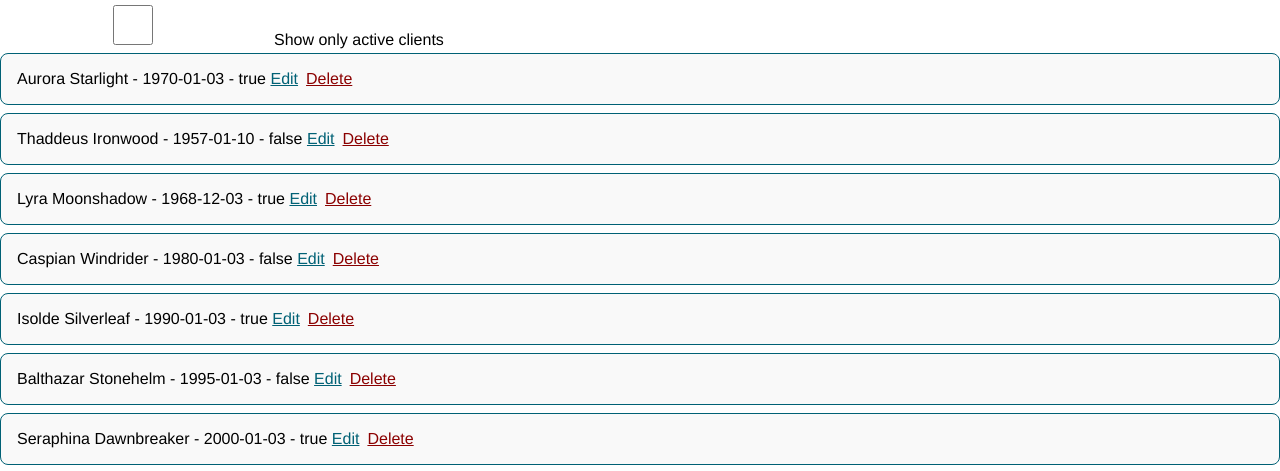
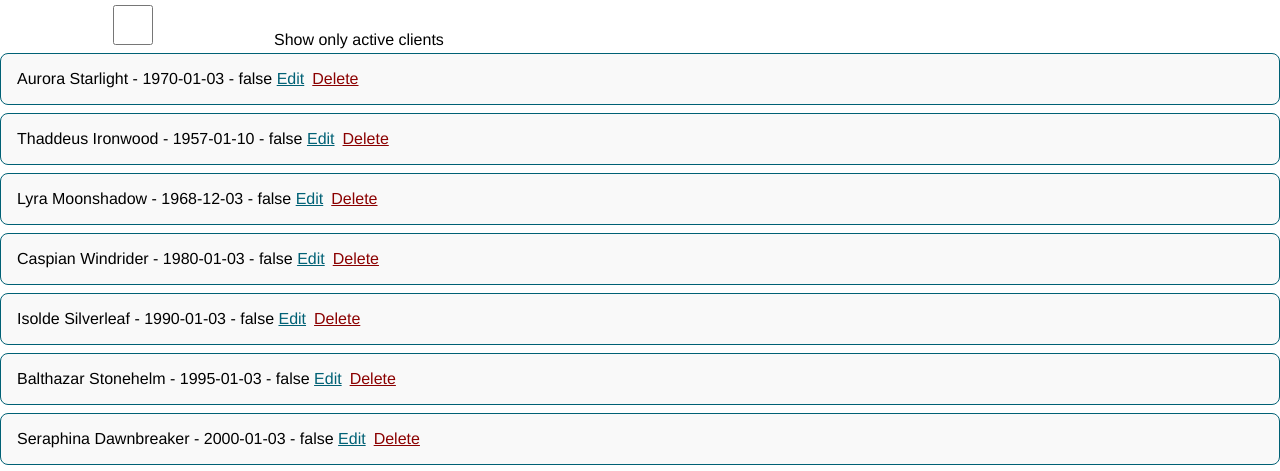
Before and after one commit to Ayronna/FrontendAngular, an Angular app: page /clients in a window 1280 px wide. Shown: the part 262-733 px from the top of the page. Built offline with nearby package versions, Linux system fonts and the light colour scheme; data requests are answered from the project's data file.

Commit message:
Filtering
Made some updates to filtering. TODO server side filtering

```diff
--- a/src/app/client.service.ts
+++ b/src/app/client.service.ts
@@ -5,11 +5,12 @@ export class ClientService {
 
   constructor(protected http: HttpClient) {}
 
-  // Accept optional filters. `q` is a json-server full-text search;
-  // adjust param names if your backend expects something else.
+  // Accepts optional filters. For json-server `q` does full-text search across fields;
+  // `isActive` will filter by the boolean field.
   getClients(filters?: { name?: string; isActive?: boolean }) {
     let params = new HttpParams();
     if (filters?.name) {
+      // json-server supports `q` for a simple full-text search across fields
       params = params.set('q', filters.name);
     }
     if (typeof filters?.isActive === 'boolean') {
@@ -19,14 +20,14 @@ export class ClientService {
   }
 
   createClient(client: any) {
-    return this.http.post(`${this.base}/`, client);
+    return this.http.post("http://localhost:3000/clients/", client);
   }
 
   updateClient(id: number | string, client: any) {
-    return this.http.put(`${this.base}/${id}`, client);
+    return this.http.put(`http://localhost:3000/clients/${id}`, client);
   }
 
   deleteClient(id: number | string) {
-    return this.http.delete(`${this.base}/${id}`);
+    return this.http.delete(`http://localhost:3000/clients/${id}`);
   }
 }
--- a/src/app/clients.component.ts
+++ b/src/app/clients.component.ts
@@ -108,6 +108,7 @@ export class ClientsComponent {
   constructor(private http: HttpClient) {
     this.clientService = new ClientService(this.http);
 
+    // Debounce local name typing and apply frontend filter only
     this.nameFilter$.pipe(debounceTime(180), distinctUntilChanged()).subscribe((name) => {
       this.applyLocalNameFilter(name);
     });
@@ -124,13 +125,11 @@ export class ClientsComponent {
               ...c,
               id: c.id != null && !isNaN(Number(c.id)) ? Number(c.id) : c.id,
               isActive:
-                c.isActive === true ||
-                c.isActive === "true" ||
-                c.isActive === 1 ||
-                c.isActive === "1",
+                c.isActive === true
             }))
           : [];
 
+        // apply local frontend name filter after loading server data
         this.applyLocalNameFilter(this.filterText);
       },
       (err) => {
@@ -189,8 +188,9 @@ export class ClientsComponent {
     });
   }
 
+  // Emit name changes to the debounced local filter instead of calling backend
+  //TODO: Add server-side filtering
   onNameChanged(value: string) {
-    this.filterText = value;
     this.nameFilter$.next(value);
   }
 
```
